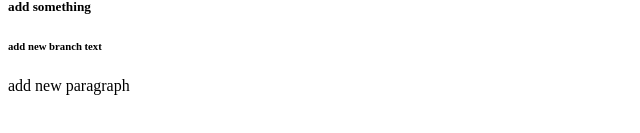
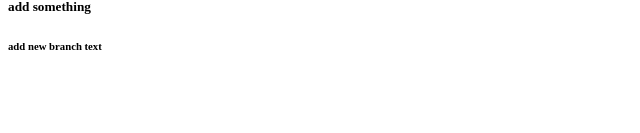
Before and after one commit to vengatprasad/firstproject, a plain HTML site: page index.html in a window 1280 px wide. Shown: the part 211-344 px from the top of the page, without its empty margins (0-640 px from the left). Drawn offline with Linux system fonts and the light colour scheme.

Commit message:
remove p

```diff
--- a/index.html
+++ b/index.html
@@ -11,6 +11,5 @@
         <h4>create new branch</h4>
         <h5>add something</h5>
         <h6>add new branch text</h6>
-        <p>add new paragraph</p>
     </body>
 </html>
```
